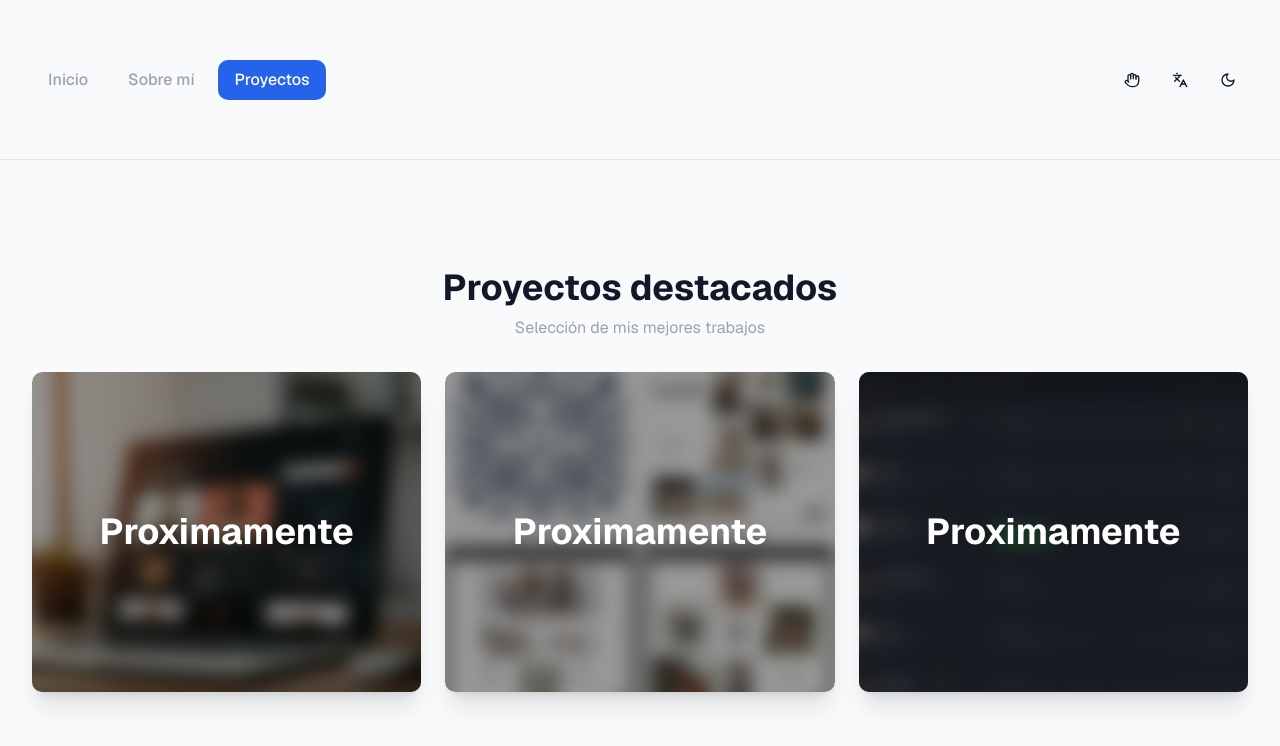
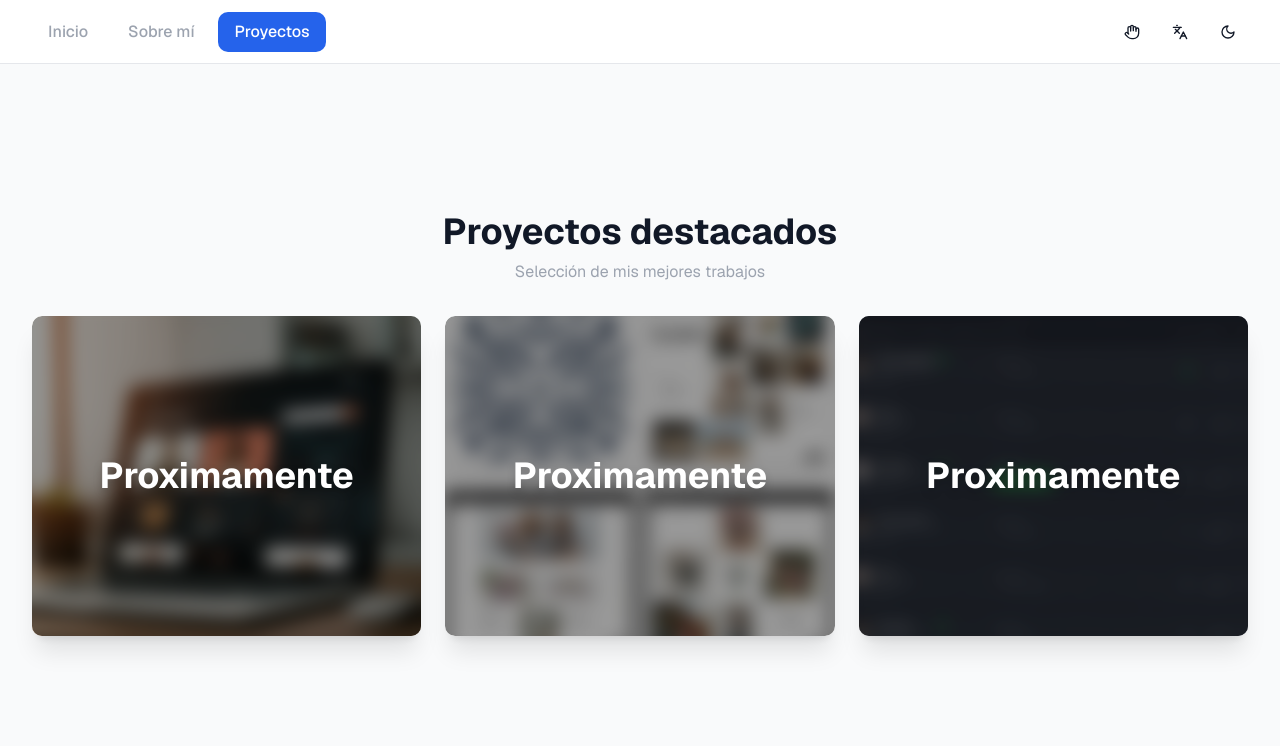
Before and after one commit to rodrigopozodev/Porfolio, a Next.js app: page /proyectos/destacados in a window 1280 px wide. Shown: the top 746 px of the page. Built offline with nearby package versions, Linux system fonts and the light colour scheme.

Commit message:
Ajustar altura del header a 8vh y actualizar alturas de pÃ¡ginas

```diff
--- a/app/inicio/presentacion/page.tsx
+++ b/app/inicio/presentacion/page.tsx
@@ -12,7 +12,7 @@ export default function PresentacionPage() {
   const t = translations[language].home.presentation
 
   return (
-    <div className="h-full w-full flex items-center justify-center bg-background overflow-hidden">
+    <div className="min-h-[92vh] w-full flex items-center justify-center bg-background overflow-hidden">
       <div className="max-w-6xl mx-auto px-4 sm:px-6 md:px-8 lg:px-12 w-full py-4 sm:py-6">
         <div className="flex flex-col lg:flex-row items-center justify-center gap-6 sm:gap-8 lg:gap-16">
           <div className="flex-shrink-0">
@@ -44,12 +44,12 @@ export default function PresentacionPage() {
 
             <div className="flex items-center justify-center lg:justify-start gap-3 sm:gap-4 pt-2">
               <Button variant="ghost" size="icon" asChild className="h-9 w-9 sm:h-10 sm:w-10">
-                <a href="https://github.com" target="_blank" rel="noopener noreferrer">
+                <a href="https://github.com/rodrigopozodev" target="_blank" rel="noopener noreferrer">
                   <Github className="h-4 w-4 sm:h-5 sm:w-5" />
                 </a>
               </Button>
               <Button variant="ghost" size="icon" asChild className="h-9 w-9 sm:h-10 sm:w-10">
-                <a href="https://linkedin.com" target="_blank" rel="noopener noreferrer">
+                <a href="https://www.linkedin.com/in/rodrigopozosanchez/" target="_blank" rel="noopener noreferrer">
                   <Linkedin className="h-4 w-4 sm:h-5 sm:w-5" />
                 </a>
               </Button>
--- a/app/proyectos/destacados/page.tsx
+++ b/app/proyectos/destacados/page.tsx
@@ -75,7 +75,7 @@ export default function DestacadosPage() {
   }
 
   return (
-    <div className="h-full w-full flex items-center justify-center bg-background overflow-hidden">
+    <div className="min-h-[92vh] w-full flex items-center justify-center bg-background overflow-hidden">
       <div className="w-full max-w-7xl mx-auto px-4 sm:px-6 lg:px-8 py-4 sm:py-6">
         <div className="text-center mb-4 sm:mb-6 lg:mb-8">
           <h1 className="text-2xl sm:text-3xl lg:text-4xl font-bold mb-2 text-balance text-foreground">{t.title}</h1>
--- a/app/proyectos/todos/page.tsx
+++ b/app/proyectos/todos/page.tsx
@@ -134,7 +134,7 @@ export default function TodosPage() {
   }
 
   return (
-    <div className="h-full w-full flex flex-col items-center justify-center bg-background overflow-hidden">
+    <div className="min-h-[92vh] w-full flex flex-col items-center justify-center bg-background overflow-hidden">
       <div className="w-full max-w-7xl mx-auto px-4 sm:px-6 lg:px-8 py-4 sm:py-6">
         <div className="text-center mb-4 sm:mb-6">
           <h1 className="text-2xl sm:text-3xl lg:text-4xl font-bold mb-2 text-balance text-foreground">{t.title}</h1>
--- a/app/sobre-mi/conocimientos/page.tsx
+++ b/app/sobre-mi/conocimientos/page.tsx
@@ -8,7 +8,7 @@ export default function ConocimientosPage() {
   const t = translations[language].about.knowledge
 
   return (
-    <div className="h-full w-full flex items-center justify-center bg-background overflow-hidden">
+    <div className="min-h-[92vh] w-full flex items-center justify-center bg-background overflow-hidden">
       <div className="max-w-4xl mx-auto px-4 sm:px-6 md:px-8 lg:px-10 text-center">
         <h1 className="text-2xl sm:text-3xl md:text-4xl lg:text-5xl font-bold mb-3 sm:mb-4 text-balance">{t.title}</h1>
         <p className="text-base sm:text-lg md:text-xl lg:text-2xl text-muted-foreground text-balance">{t.subtitle}</p>
--- a/app/sobre-mi/tecnologias/page.tsx
+++ b/app/sobre-mi/tecnologias/page.tsx
@@ -26,7 +26,7 @@ export default function TecnologiasPage() {
   const categories = ["Frontend", "Backend", "Design", "Tools"]
 
   return (
-    <div className="h-full w-full flex items-center justify-center bg-background overflow-hidden">
+    <div className="min-h-[92vh] w-full flex items-center justify-center bg-background overflow-hidden">
       <div className="max-w-5xl mx-auto px-6 sm:px-8 lg:px-10 py-6 sm:py-8">
         <div className="text-center mb-6 sm:mb-8">
           <h1 className="text-2xl sm:text-3xl md:text-4xl lg:text-5xl font-bold mb-2 sm:mb-3 text-balance">
--- a/components/portfolio-header.tsx
+++ b/components/portfolio-header.tsx
@@ -54,7 +54,7 @@ export function PortfolioHeader() {
   }
 
   return (
-    <header className="fixed top-0 left-0 right-0 h-[20vh] bg-background/95 backdrop-blur-sm border-b border-border z-50">
+    <header className="fixed top-0 left-0 right-0 h-[8vh] bg-card backdrop-blur-sm border-b border-border z-50">
       <div className="h-full max-w-7xl mx-auto px-4 sm:px-6 lg:px-8 flex items-center justify-between gap-4">
         {/* Navigation sections */}
         <nav className={cn("flex items-center gap-1 sm:gap-2 flex-shrink", handedness === "left" && "order-2")}>
--- a/components/scroll-navigation.tsx
+++ b/components/scroll-navigation.tsx
@@ -63,9 +63,9 @@ export function ScrollNavigation({ pages, currentPath }: ScrollNavigationProps)
   }, [currentIndex])
 
   return (
-    <div ref={containerRef} className="scroll-container h-[80vh] mt-[20vh]">
+    <div ref={containerRef} className="scroll-container h-[93vh] mt-[7vh]">
       {pages.map((page, index) => (
-        <div key={page.path} className="scroll-page h-[80vh] w-full">
+        <div key={page.path} className="scroll-page h-[93vh] w-full">
           {page.component}
         </div>
       ))}
```
